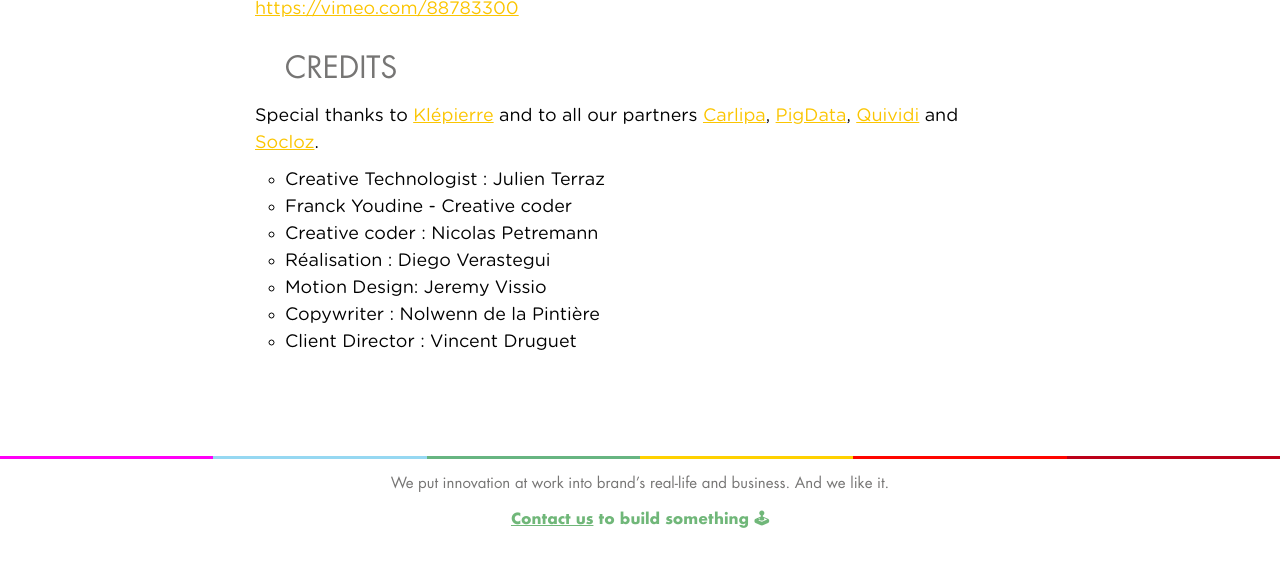
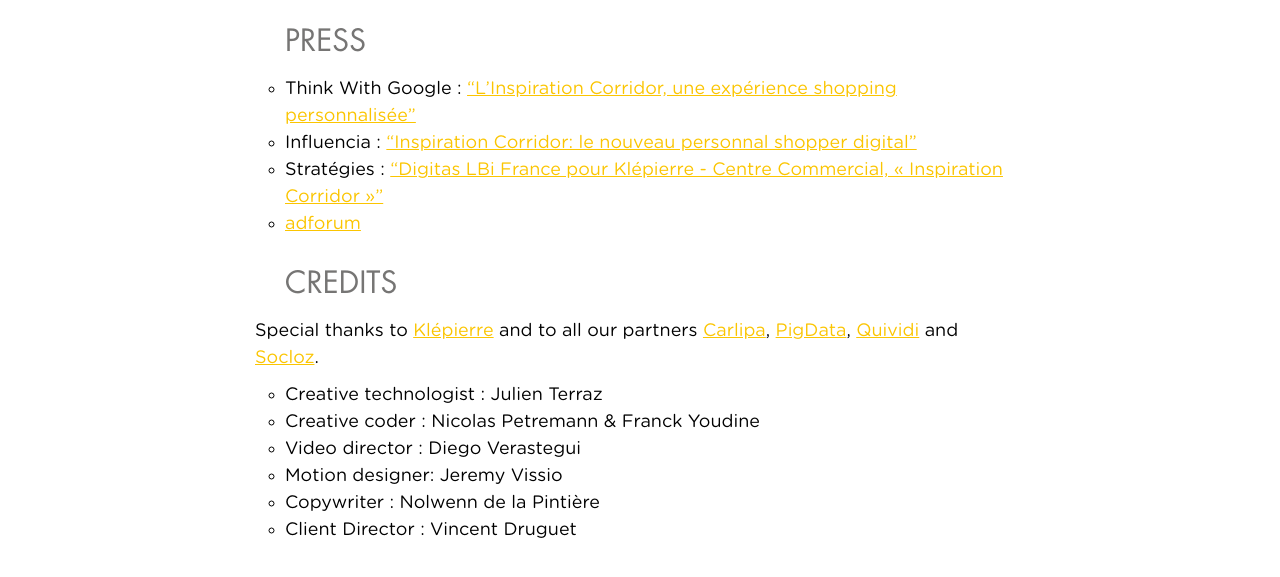
Before and after one commit to digitaslabs/digitaslabs.github.io, a Jekyll site: the page built from _posts/2014-08-20-Inspiration-Corridor.md, in a window 1280 px wide and 900 px high, scrolled down 3916 px, cut to the strip 260-837 px from the top of the window. Built offline with Jekyll 4.4.1, drawn with Linux system fonts in a browser that asks for light colours; nearby versions of some CDN libraries; before the commit the page ends 4722 px from its top, so only the background shows below that.

Commit message:
Recette Steph : Inspiration Corridor

```diff
--- a/_posts/2014-08-20-Inspiration-Corridor.md
+++ b/_posts/2014-08-20-Inspiration-Corridor.md
@@ -57,17 +57,20 @@ Upon leaving the corridor, iBeacons technology Bluetooth® 4.0 allows customers
 
 <iframe src="https://player.vimeo.com/video/88783300" width="770" height="433" frameborder="0" webkitallowfullscreen mozallowfullscreen allowfullscreen class="uk-responsive-width"></iframe>
 
-[https://vimeo.com/88783300](https://vimeo.com/88783300)
+## PRESS
 
+- Think With Google : ["L’Inspiration Corridor, une expérience shopping personnalisée"](https://www.thinkwithgoogle.com/intl/fr-fr/inspirations/success-stories/linspiration-corridor-une-experience-shopping-personnalisee/)
+- Influencia : ["Inspiration Corridor: le nouveau personnal shopper digital"](http://www.influencia.net/fr/actualites/in,audace,inspiration-corridor-nouveau-personnal-shopper-digital,4258.html)
+- Stratégies : ["Digitas LBi France pour Klépierre - Centre Commercial, « Inspiration Corridor »"](https://www.strategies.fr/creations/campagnes/231898/digitas-lbi-france-pour-klepierre-centre-commercial-inspiration-corridor-mars-2014.html)
+- [adforum](https://fr.adforum.com/creative-work/ad/player/34506612/inspiration-corridor/klepierre)
 
 ## CREDITS
 
 Special thanks to [Klépierre](http://www.klepierre.com/) and to all our partners [Carlipa](http://www.carlipa.com/), [PigData](http://www.pigdata.net/), [Quividi](http://www.quividi.com/) and [Socloz](http://www.socloz.com/).
 
-- Creative Technologist : Julien Terraz
-- Franck Youdine - Creative coder
-- Creative coder : Nicolas Petremann
-- Réalisation : Diego Verastegui
-- Motion Design: Jeremy Vissio
+- Creative technologist : Julien Terraz
+- Creative coder : Nicolas Petremann & Franck Youdine
+- Video director : Diego Verastegui
+- Motion designer: Jeremy Vissio
 - Copywriter : Nolwenn de la Pintière
 - Client Director :  Vincent Druguet
```
